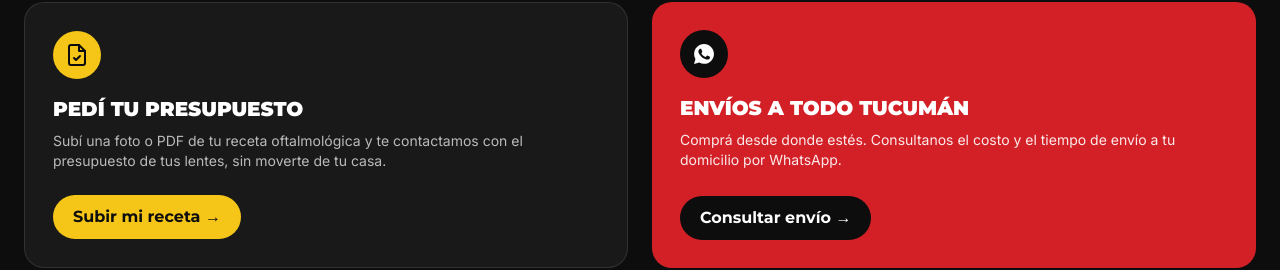
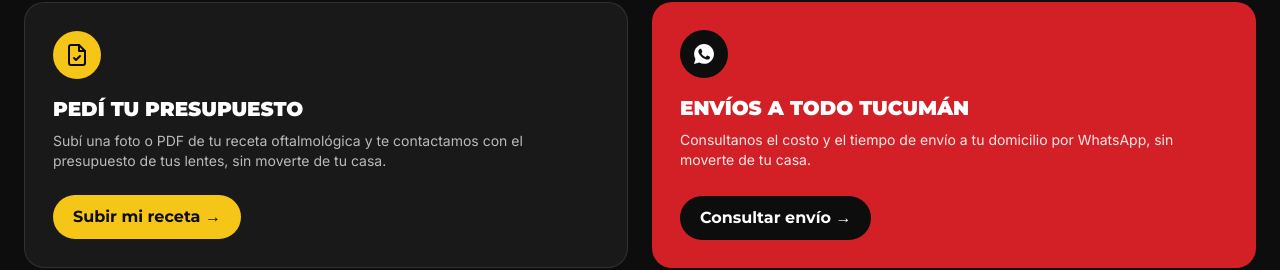
Before and after one commit to opticaSol/opticaSolTucuman, a React (Vite) app in the folder frontend/: page / in a window 1280 px wide. Shown: the part 2013-2283 px from the top of the page. Built offline with nearby package versions, Linux system fonts and the light colour scheme; no server answers.

Commit message:
feat: agrega icono de 'insertos' en el catálogo y actualiza enlaces de WhatsApp en MapaHorarios y PruebaSocial

```diff
--- a/frontend/src/components/home/CatalogoCompleto.jsx
+++ b/frontend/src/components/home/CatalogoCompleto.jsx
@@ -53,6 +53,12 @@ const CATEGORIA_ICON = {
     <svg viewBox="0 0 24 24" fill="none" stroke="currentColor" strokeWidth="2" strokeLinecap="round" strokeLinejoin="round" className="w-5 h-5">
       <path d="M3 4h18l-2 6a7 7 0 0 1-14 0L3 4Z" />
       <path d="M8 4v3M16 4v3" />
+    </svg>
+  ),
+  insertos: (
+    <svg viewBox="0 0 24 24" fill="none" stroke="currentColor" strokeWidth="2" strokeLinecap="round" strokeLinejoin="round" className="w-5 h-5">
+      <rect x="2" y="7" width="20" height="12" rx="5" />
+      <path d="M8 11v4M12 10v6M16 11v4" />
     </svg>
   ),
 };
--- a/frontend/src/components/home/MapaHorarios.jsx
+++ b/frontend/src/components/home/MapaHorarios.jsx
@@ -1,7 +1,7 @@
 import { motion } from 'framer-motion';
 import FadeInSection from '../ui/FadeInSection';
+import { buildWhatsAppLink } from '../../lib/whatsapp';
 
-const WHATSAPP_URL = 'https://wa.link/s1krfl';
 const MAPS_URL = `https://www.google.com/maps/search/?api=1&query=${encodeURIComponent(
   'Av. 24 de Septiembre 838, San Miguel de Tucumán, T4000, TM, AR'
 )}`;
@@ -95,7 +95,7 @@ export default function MapaHorarios() {
           </div>
 
           <motion.a
-            href={WHATSAPP_URL}
+            href={buildWhatsAppLink('Hola Óptica Sol! Quiero consultar por envíos.')}
             target="_blank"
             rel="noopener noreferrer"
             whileHover={{ scale: 1.02 }}
--- a/frontend/src/components/home/PruebaSocial.jsx
+++ b/frontend/src/components/home/PruebaSocial.jsx
@@ -1,8 +1,7 @@
 import { Link } from 'react-router-dom';
 import { motion } from 'framer-motion';
 import FadeInSection from '../ui/FadeInSection';
-
-const WHATSAPP_URL = 'https://wa.link/s1krfl';
+import { buildWhatsAppLink } from '../../lib/whatsapp';
 
 const STATS = [
   { label: 'Años de trayectoria', valor: '+40' },
@@ -52,11 +51,11 @@ export default function PruebaSocial() {
             </span>
             <h3 className="font-display font-black text-xl uppercase mb-2">Envíos a todo Tucumán</h3>
             <p className="text-sm text-sol-blanco/90 mb-6">
-              Comprá desde donde estés. Consultanos el costo y el tiempo de envío a tu domicilio
-              por WhatsApp.
+              Consultanos el costo y el tiempo de envío a tu domicilio por WhatsApp, sin moverte
+              de tu casa.
             </p>
             <a
-              href={WHATSAPP_URL}
+              href={buildWhatsAppLink('Hola Óptica Sol! Quiero consultar por envíos.')}
               target="_blank"
               rel="noopener noreferrer"
               className="mt-auto inline-flex items-center gap-2 rounded-full bg-sol-negro text-sol-blanco font-display font-bold px-5 py-2.5 w-fit hover:bg-black transition"
```
